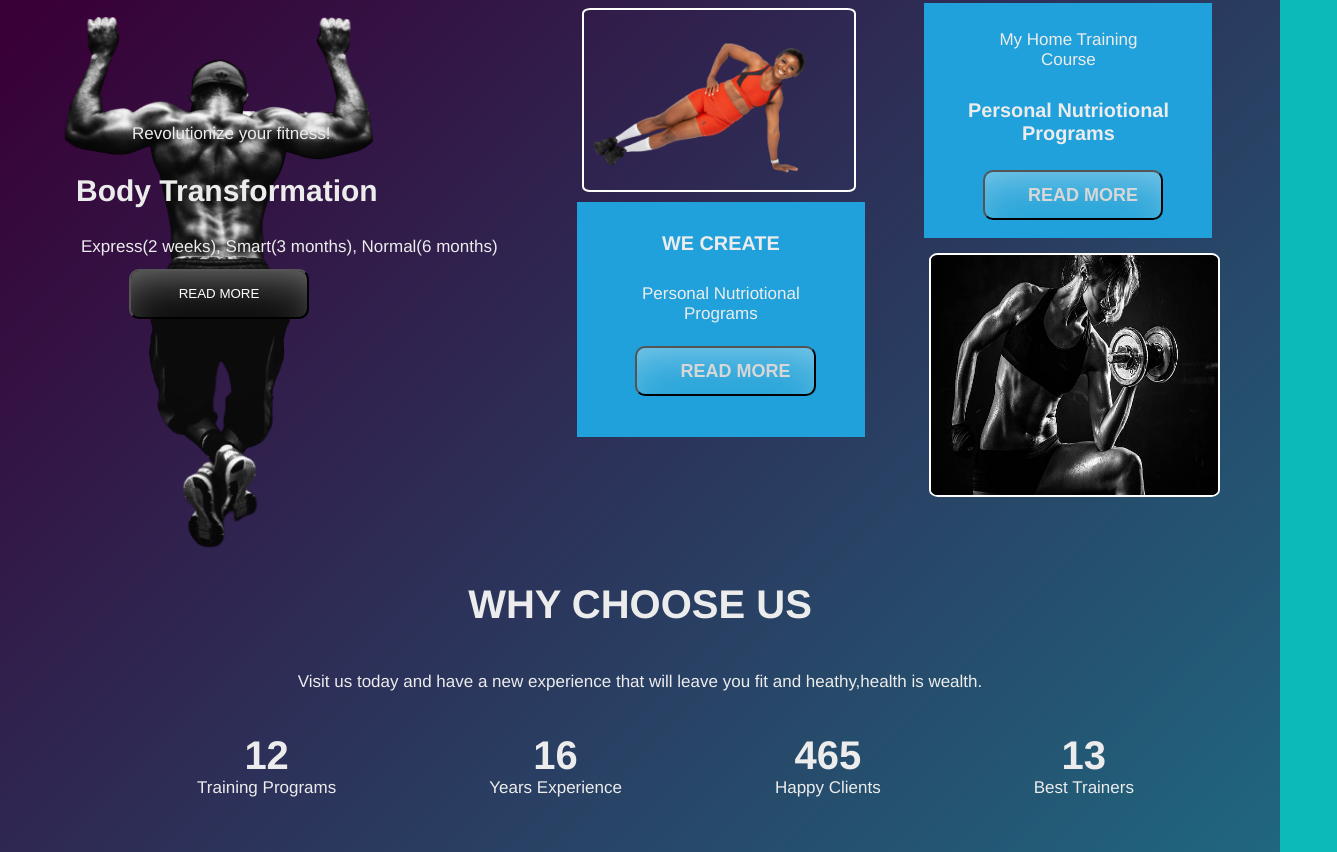
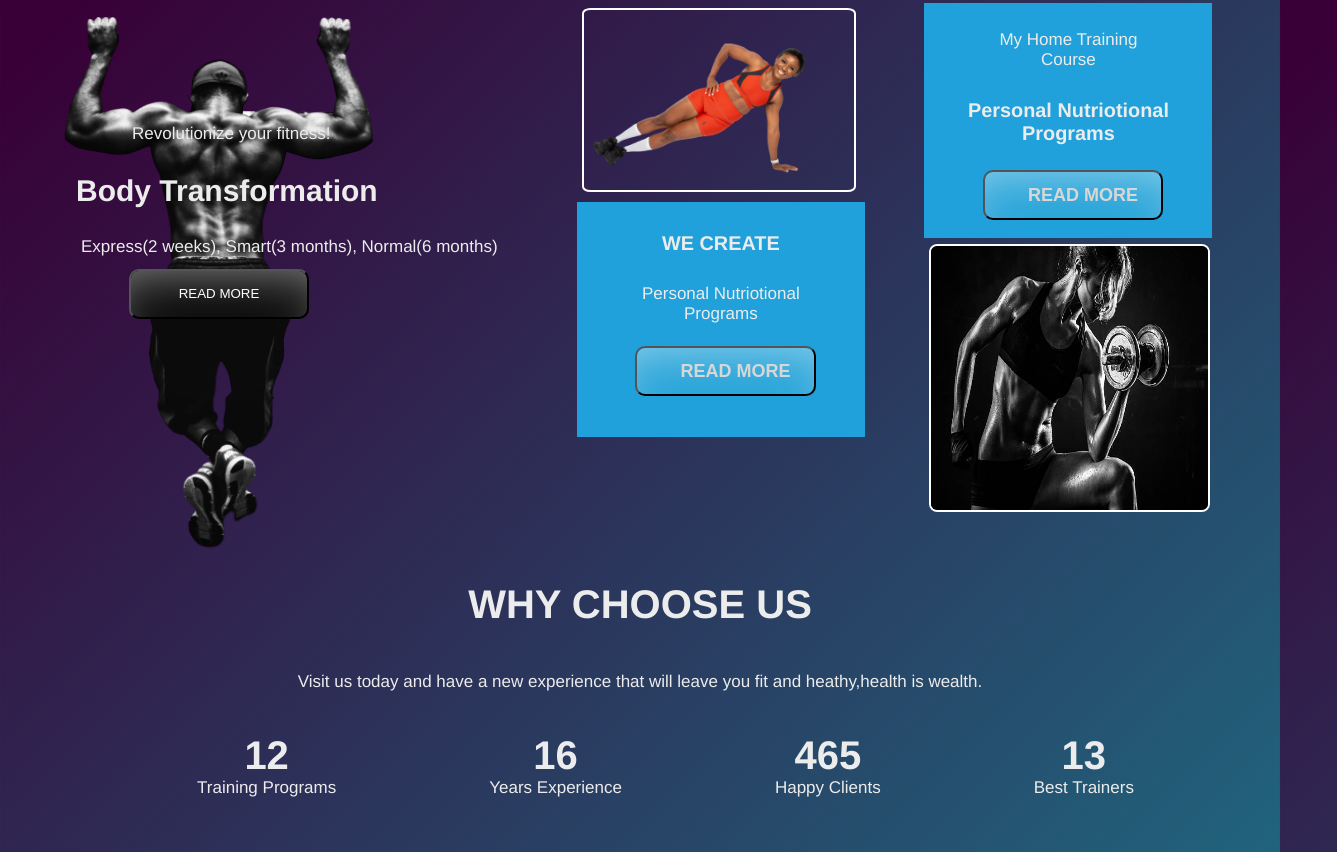
Before and after one commit to Awuor-Nancy/Nancvida-Gym, a plain HTML site: page index.html in a window 1280 px wide. Shown: the part 1275-2127 px from the top of the page, 1337 px wide, since content can reach past the window. Drawn offline with Linux system fonts and the light colour scheme.

Commit message:
changes commit

```diff
--- a/css/index.css
+++ b/css/index.css
@@ -120,9 +120,10 @@ button{
     grid-template-columns: repeat(2,4fr);
 }
 .square2 img{
-    margin-top: 10px;
-    height: 30vh;
-    width: 85%;
+    margin-top: 1px;
+    height: 33vh;
+    width: 82%;
+
 }
 .box2 button{
     width: 65%;
@@ -211,11 +212,12 @@ div .list{
     justify-content: space-evenly;
 }
 .clients img{
-    display: flex;
+   padding: 50px;
+    margin-left: 25%;
+    justify-content: space-evenly;
 
 }
 .clients {
-    justify-content: space-evenly;
     align-items: center;
     padding-bottom: 5%;
     display: flex;
```
Also changed, not shown: index.html (+4 -2 lines), ladylift.jpg (added).
